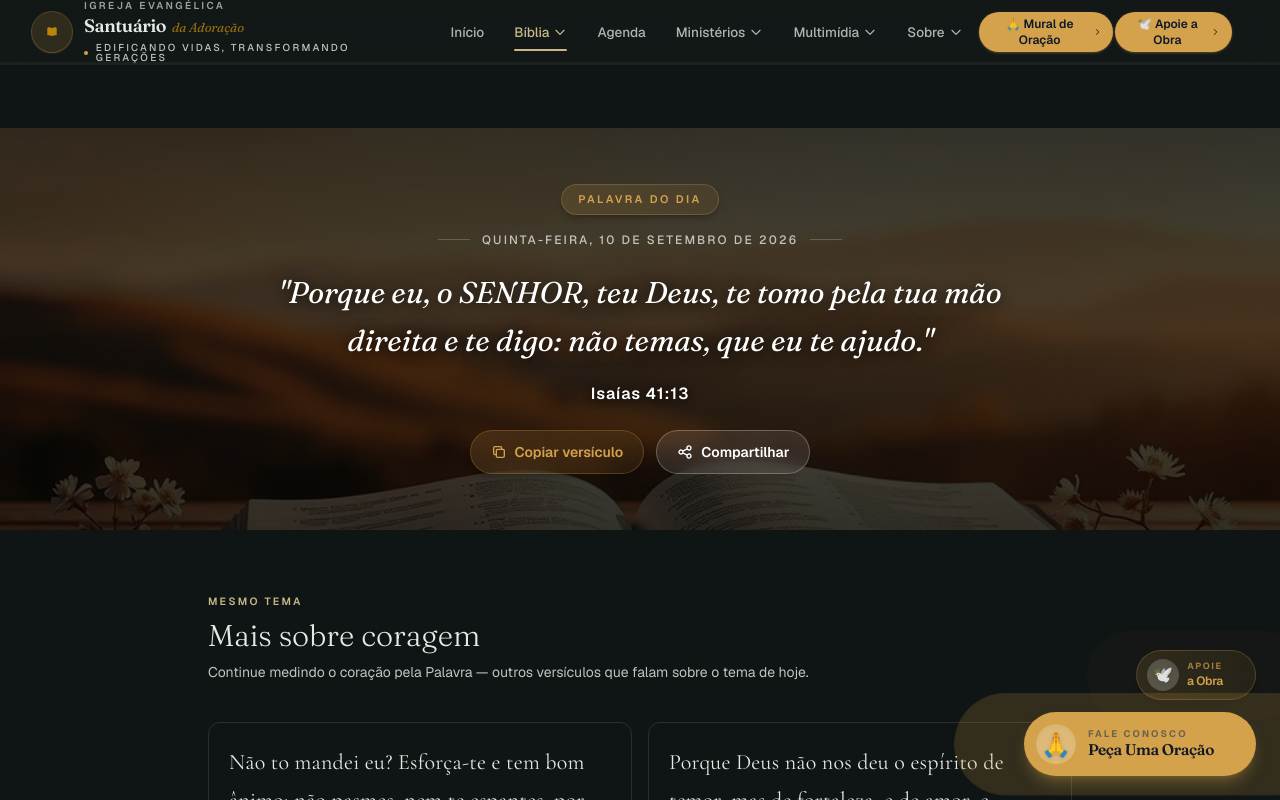
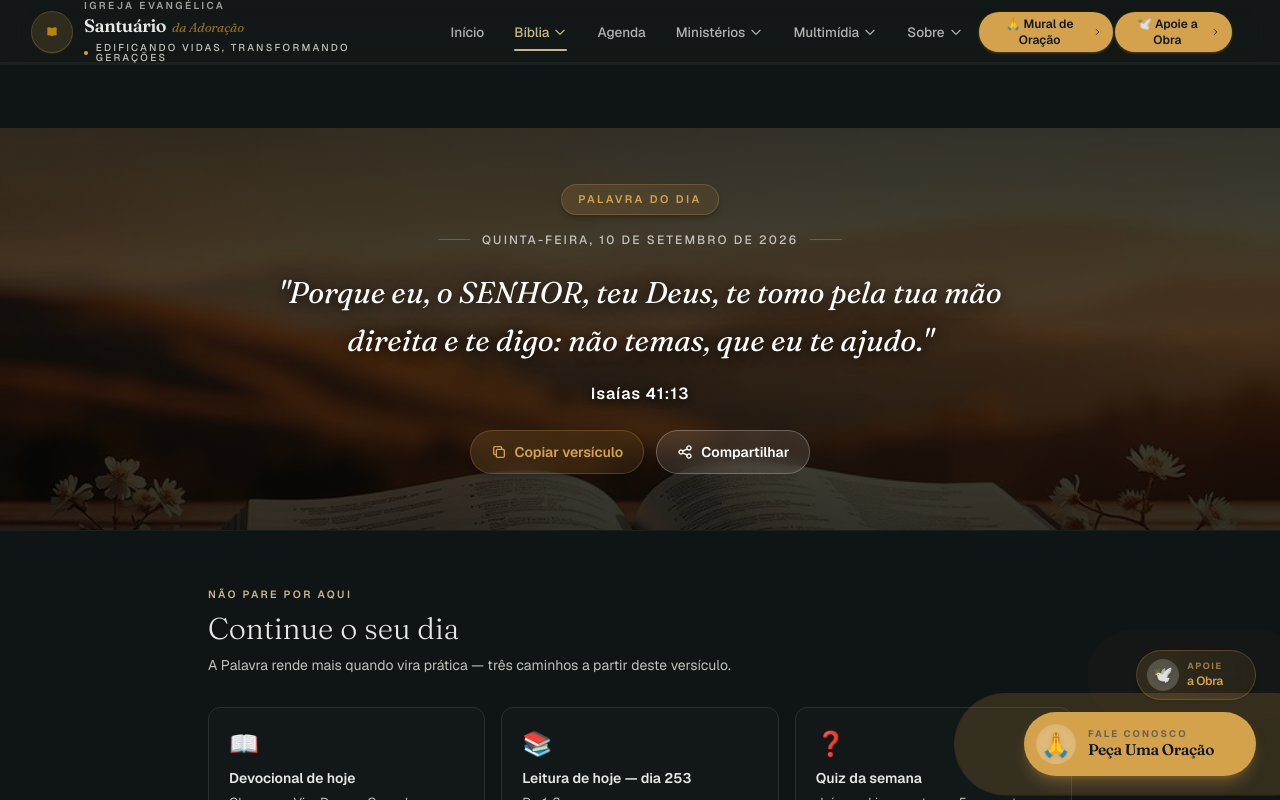
Before and after one commit to roberto-sena89/santuario_figma, a React (Vite) app: page / in a window 1280 px wide. Both pictures are taken after a click on the button "Leia mais". Shown: the top 800 px of the page. Built offline with nearby package versions, Linux system fonts and the light colour scheme; the HTML template or start-up script is replaced by a standard one.

Commit message:
feat(palavra): secao Continue o seu dia com pontes

```diff
--- a/src/pages/PalavraDodia.tsx
+++ b/src/pages/PalavraDodia.tsx
@@ -3,6 +3,10 @@ import {
   getPalavraDoDia,
   getVersiculosDoTema,
 } from "../data/palavraDoDia";
+import { getDevotionalByDate } from "../data/devotionals";
+import { getLeituraDoDia, diaDoAno } from "../data/planoLeitura";
+import { getQuizDaSemana } from "../data/quiz";
+import { isoWeek } from "../data/escala";
 import type { Page } from "../components/Navigation";
 
 interface Props {
@@ -12,6 +16,10 @@ interface Props {
 export default function PalavraDodia({ onNavigate }: Props) {
   const todayVerse = getPalavraDoDia();
   const related = getVersiculosDoTema(todayVerse.theme, 4, todayVerse.ref);
+  const hoje = new Date();
+  const devocionalHoje = getDevotionalByDate(hoje);
+  const leituraHoje = getLeituraDoDia(hoje);
+  const quizSemana = getQuizDaSemana(isoWeek(hoje));
   const [copied, setCopied] = useState(false);
 
   const share = async () => {
@@ -130,6 +138,68 @@ export default function PalavraDodia({ onNavigate }: Props) {
         </div>
       </section>
 
+      {/* Continue o seu dia — pontes para o resto do site */}
+      <section className="py-14 bg-background border-y border-border/40" aria-label="Continue o seu dia">
+        <div className="max-w-4xl mx-auto px-4">
+          <p className="text-[10.5px] font-semibold uppercase tracking-[0.22em] text-accent mb-2">
+            Não pare por aqui
+          </p>
+          <h2 className="font-display text-2xl sm:text-3xl font-light text-foreground mb-2">
+            Continue o seu dia
+          </h2>
+          <p className="text-muted-foreground text-sm mb-8">
+            A Palavra rende mais quando vira prática — três caminhos a partir deste versículo.
+          </p>
+          <div className="grid sm:grid-cols-3 gap-4">
+            <button
+              onClick={() => onNavigate("devocional")}
+              className="group text-left rounded-xl border border-border bg-card/60 p-5 transition-all duration-200 hover:border-[#D4A24C]/40 hover:-translate-y-0.5 focus-visible:outline-none focus-visible:ring-2 focus-visible:ring-[#D4A24C]/70"
+            >
+              <p className="text-2xl mb-2" aria-hidden="true">📖</p>
+              <p className="font-semibold text-foreground text-sm mb-1">
+                Devocional de hoje
+              </p>
+              <p className="text-muted-foreground text-[13px] leading-relaxed mb-3 line-clamp-2">
+                {devocionalHoje.title} · {devocionalHoje.theme}
+              </p>
+              <span className="text-xs font-bold text-[#D4A24C]">
+                Refletir →
+              </span>
+            </button>
+            <button
+              onClick={() => onNavigate("plano")}
+              className="group text-left rounded-xl border border-border bg-card/60 p-5 transition-all duration-200 hover:border-[#D4A24C]/40 hover:-translate-y-0.5 focus-visible:outline-none focus-visible:ring-2 focus-visible:ring-[#D4A24C]/70"
+            >
+              <p className="text-2xl mb-2" aria-hidden="true">📚</p>
+              <p className="font-semibold text-foreground text-sm mb-1">
+                Leitura de hoje — dia {diaDoAno(hoje)}
+              </p>
+              <p className="text-muted-foreground text-[13px] leading-relaxed mb-3 line-clamp-2">
+                {leituraHoje.resumo}
+              </p>
+              <span className="text-xs font-bold text-[#D4A24C]">
+                Ler na Bíblia →
+              </span>
+            </button>
+            <button
+              onClick={() => onNavigate("quiz")}
+              className="group text-left rounded-xl border border-border bg-card/60 p-5 transition-all duration-200 hover:border-[#D4A24C]/40 hover:-translate-y-0.5 focus-visible:outline-none focus-visible:ring-2 focus-visible:ring-[#D4A24C]/70"
+            >
+              <p className="text-2xl mb-2" aria-hidden="true">❓</p>
+              <p className="font-semibold text-foreground text-sm mb-1">
+                Quiz da semana
+              </p>
+              <p className="text-muted-foreground text-[13px] leading-relaxed mb-3 line-clamp-2">
+                {quizSemana.tema} — 5 perguntas
+              </p>
+              <span className="text-xs font-bold text-[#D4A24C]">
+                Testar a fé →
+              </span>
+            </button>
+          </div>
+        </div>
+      </section>
+
       {/* Versículos relacionados — mesmo tema do dia */}
       <section className="py-16 bg-background" aria-label="Versículos relacionados">
         <div className="max-w-4xl mx-auto px-4">
```
